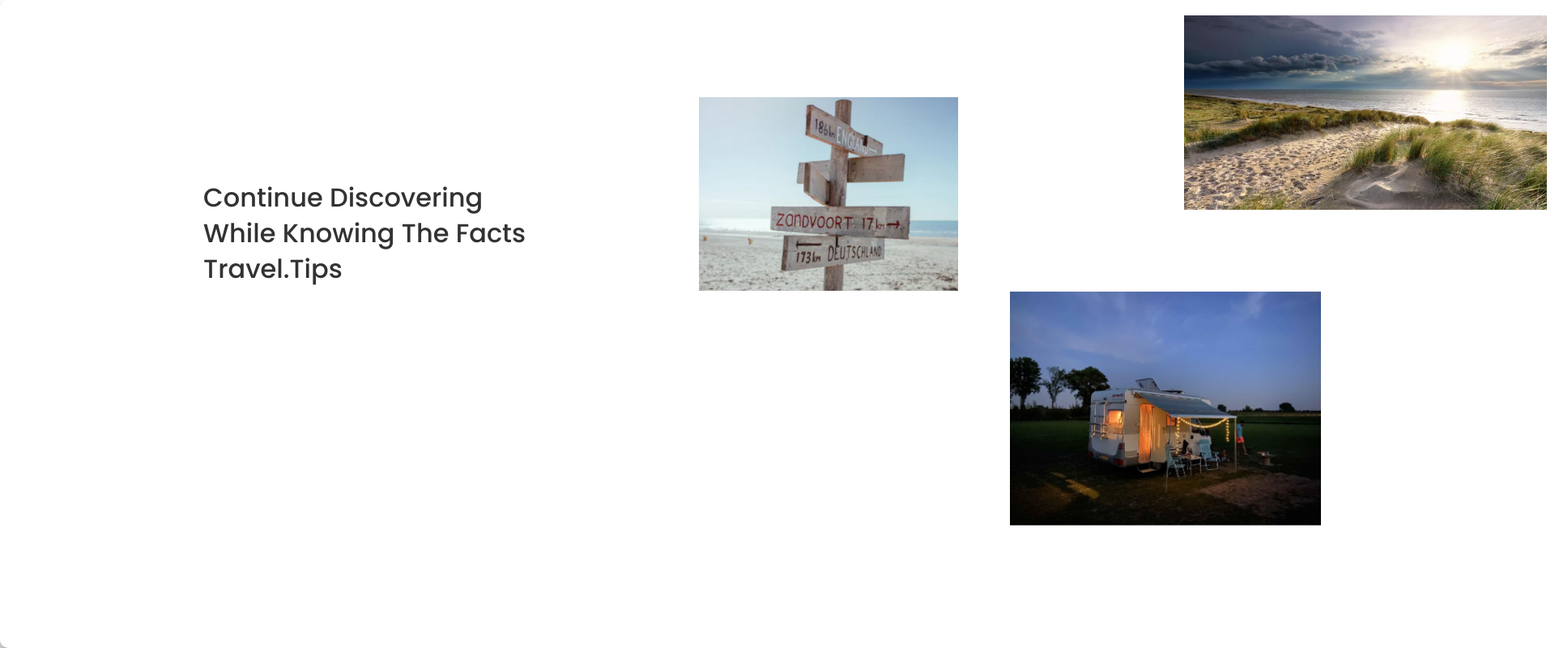
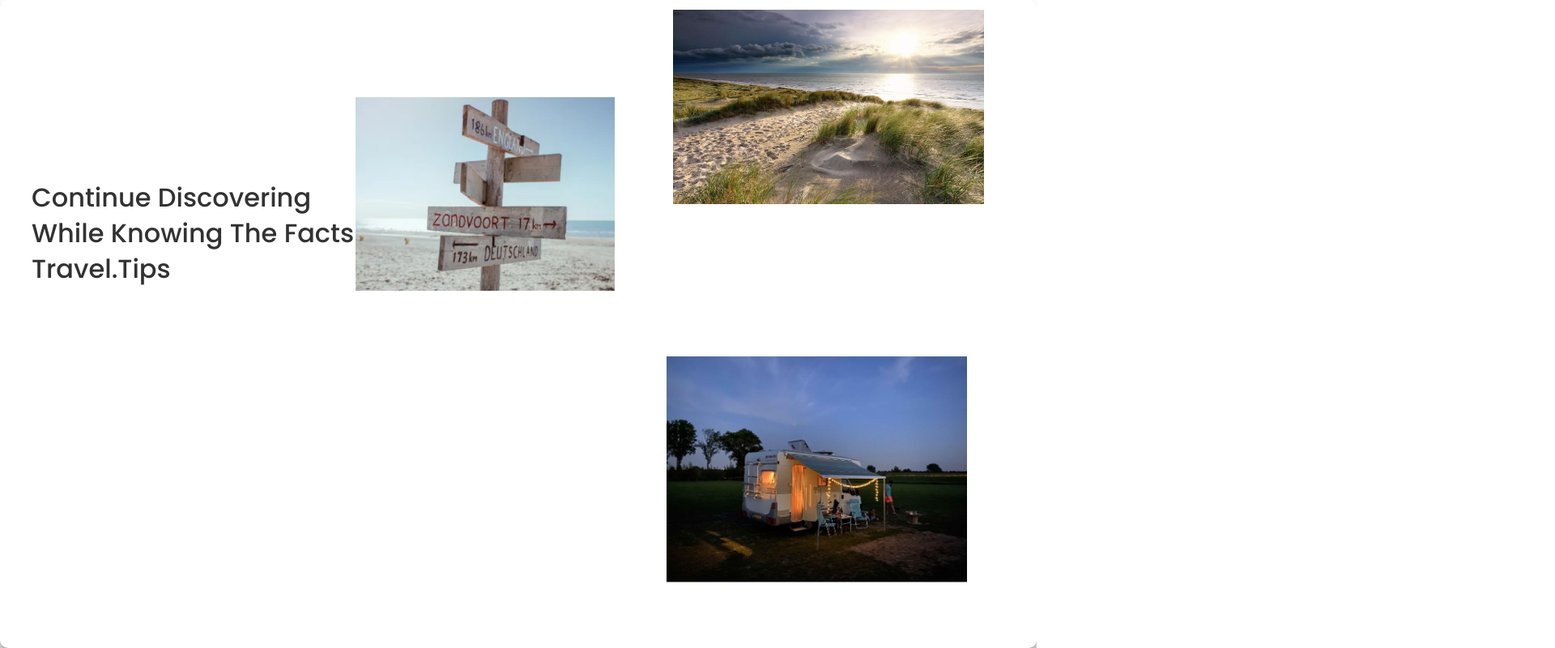
Before and after one commit to GuidoWestra/Travel-Tips-Front, a React (Create React App) app: page / in a window 1280 px wide. Shown: the top 800 px of the page at 81% size, 1920 px wide, since content can reach past the window. Built offline with nearby package versions, Linux system fonts and the light colour scheme; no server answers.

Commit message:
Fixed dynamic sizing!

```diff
--- a/src/pages/Landing/App.scss
+++ b/src/pages/Landing/App.scss
@@ -15,7 +15,7 @@ html {
   width: 100vh;
   .container {
     width: 1800px;
-    min-width: 2000px;
+    min-width: 100vw;
     margin: 0 auto;
     .hero-inner {
       display: flex;
@@ -79,7 +79,7 @@ html {
                 display: flex;
                 align-items: center;
                 justify-content: center;
-                background: #066de4;
+                background: linear-gradient(to right, #29a0e6, #0347da);
                 height: 48px;
                 width: 48px;
                 border-radius: 100px;
@@ -100,9 +100,9 @@ html {
             position: absolute;
             overflow: hidden;
             &.place1 {
-              top: 1.5vw;
-              right: 4vw;
-              width: 35vw;
+              top: 1.5vh;
+              right: 2vw;
+              width: 30vw;
               height: 30%;
             }
             &.place2 {
@@ -114,8 +114,8 @@ html {
             &.place3 {
               bottom: -15vh;
               left: 30vw;
-              width: 30vw;
-              height: 70%;
+              width: 29vw;
+              height: 60%;
             }
             img {
               position: absolute;
--- a/src/pages/Landing/index.js
+++ b/src/pages/Landing/index.js
@@ -51,11 +51,11 @@ function Landing() {
         ease: Power3.easeOut,
         delay: 0,
       },
-      1.5,
+      1.45,
       "Start"
     )
       .from(contentP, 1.4, { y: 20, opacity: 0, ease: Power3.easeOut }, 4.6)
-      .from(contentButton, 1, { y: 20, opacity: 0, ease: Power3.easeOut }, 6.2);
+      .from(contentButton, 1.4, { y: 20, opacity: 0, ease: Power3.easeOut }, 4.6);
   }, [tl]);
 
   return (
```
Also changed, not shown: 2 other files (tests, documents, lock files or other folders).
